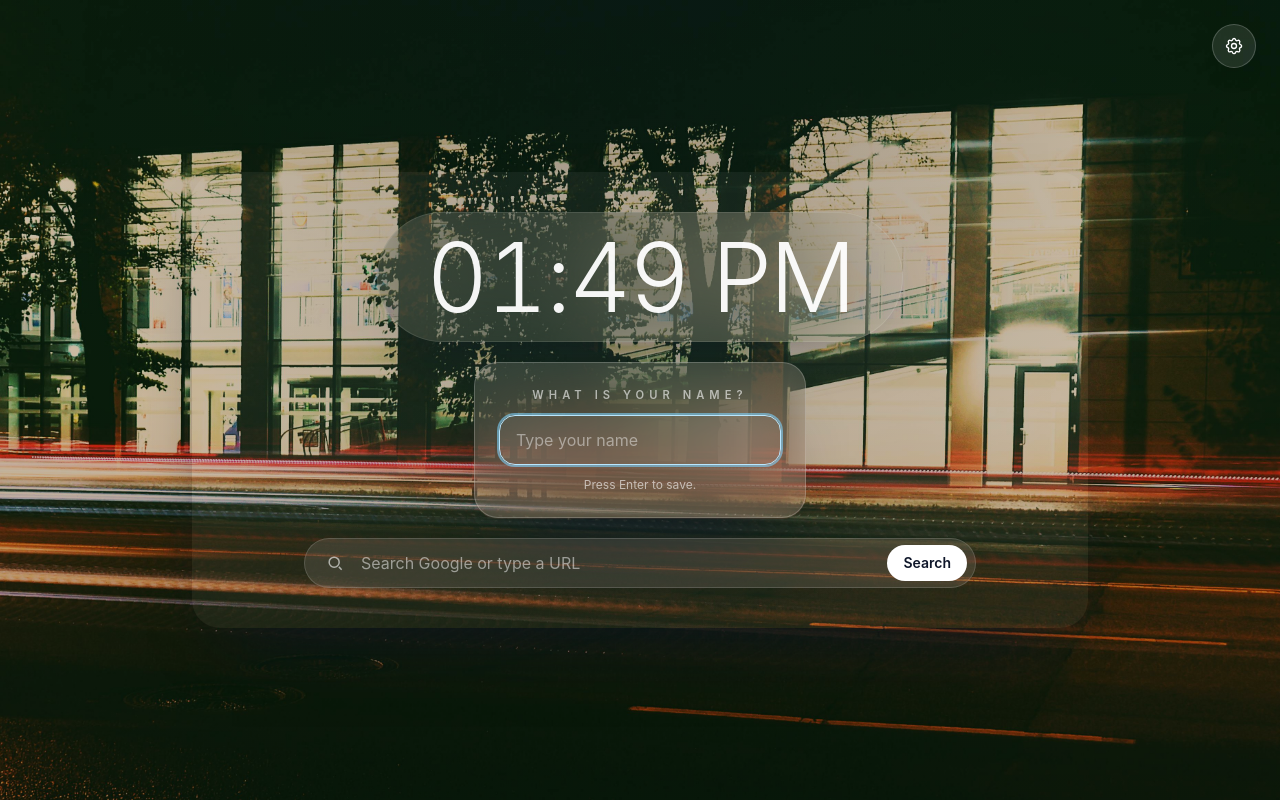
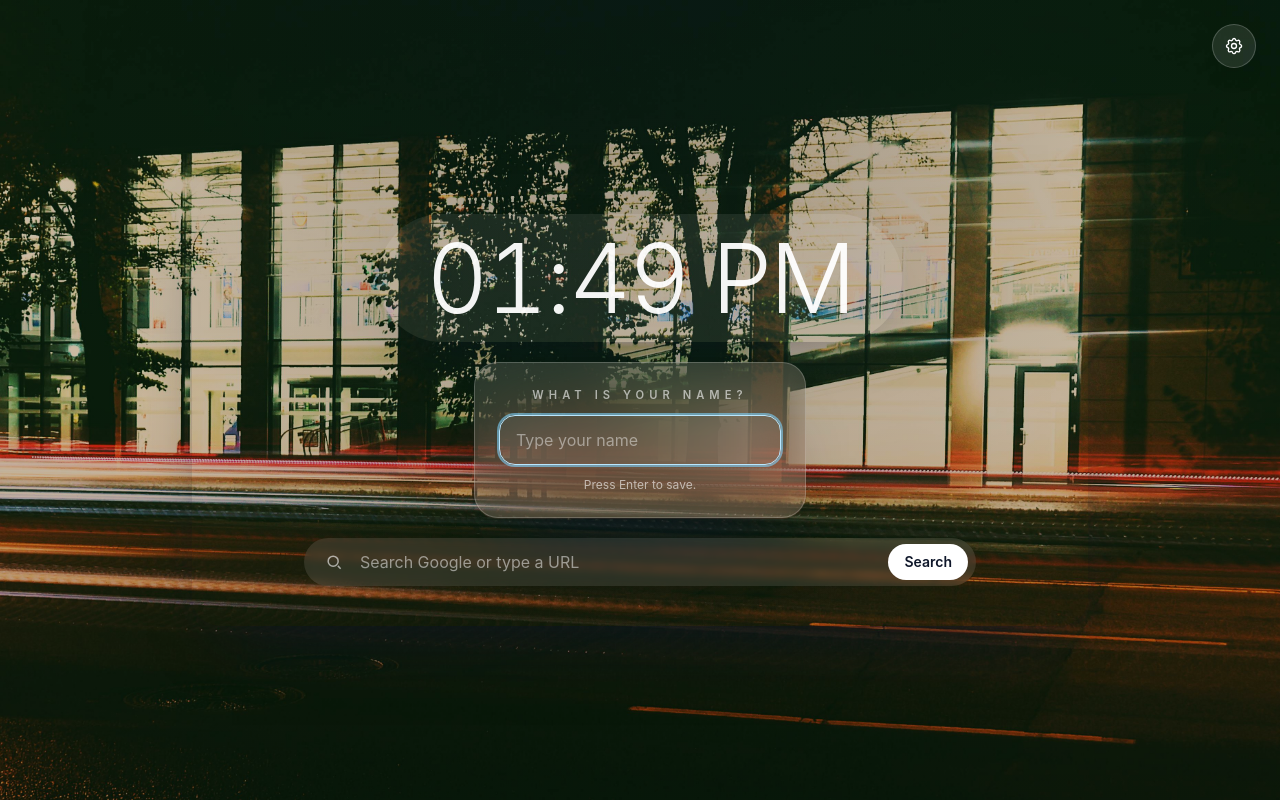
Before and after one commit to Mahdirnj/Browser-Tab-Focus, a React (Vite) app: page / in a window 1280 px wide. Built offline with nearby package versions, Linux system fonts and the light colour scheme.

Commit message:
enhance UI

```diff
--- a/src/App.jsx
+++ b/src/App.jsx
@@ -32,7 +32,7 @@ function App() {
   }, [availableBackgrounds, backgroundId])
 
   const panelClasses =
-    'border-white/15 bg-white/[0.05] text-white shadow-[0_35px_70px_-40px_rgba(10,18,42,0.85)]'
+    'text-white shadow-[0_35px_70px_-40px_rgba(10,18,42,0.85)]'
 
   return (
     <div className="relative min-h-screen overflow-hidden">
--- a/src/components/Clock.jsx
+++ b/src/components/Clock.jsx
@@ -19,7 +19,7 @@ export function Clock() {
   }, [])
 
   return (
-    <div className="rounded-full border border-white/10 bg-white/[0.08] px-8 py-4 text-6xl font-light tracking-tight text-white/95 shadow-[0_25px_70px_-40px_rgba(11,20,45,0.7)] backdrop-blur-3xl md:px-12 md:text-8xl">
+    <div className="rounded-full bg-white/[0.08] px-8 py-4 text-6xl font-light tracking-tight text-white/95 shadow-[0_25px_70px_-40px_rgba(11,20,45,0.7)]  md:px-12 md:text-8xl">
       <span className="tabular-nums">{formatTime(now)}</span>
     </div>
   )
--- a/src/components/SearchBar.jsx
+++ b/src/components/SearchBar.jsx
@@ -14,7 +14,7 @@ export function SearchBar() {
   return (
     <form
       onSubmit={handleSubmit}
-      className="mx-auto flex w-full max-w-2xl items-center rounded-full border border-white/15 bg-white/10 pl-5 pr-2 text-white shadow-[0_25px_50px_-25px_rgba(15,23,42,0.65)] backdrop-blur-2xl focus-within:border-white/30 focus-within:bg-white/15"
+      className="mx-auto flex w-full max-w-2xl items-center rounded-full bg-white/10 pl-5 pr-2 text-white shadow-[0_25px_50px_-25px_rgba(15,23,42,0.65)] backdrop-blur-sm focus-within:bg-white/15 focus-within:backdrop-blur-md"
     >
       <span className="text-white/60">
         <svg
```
